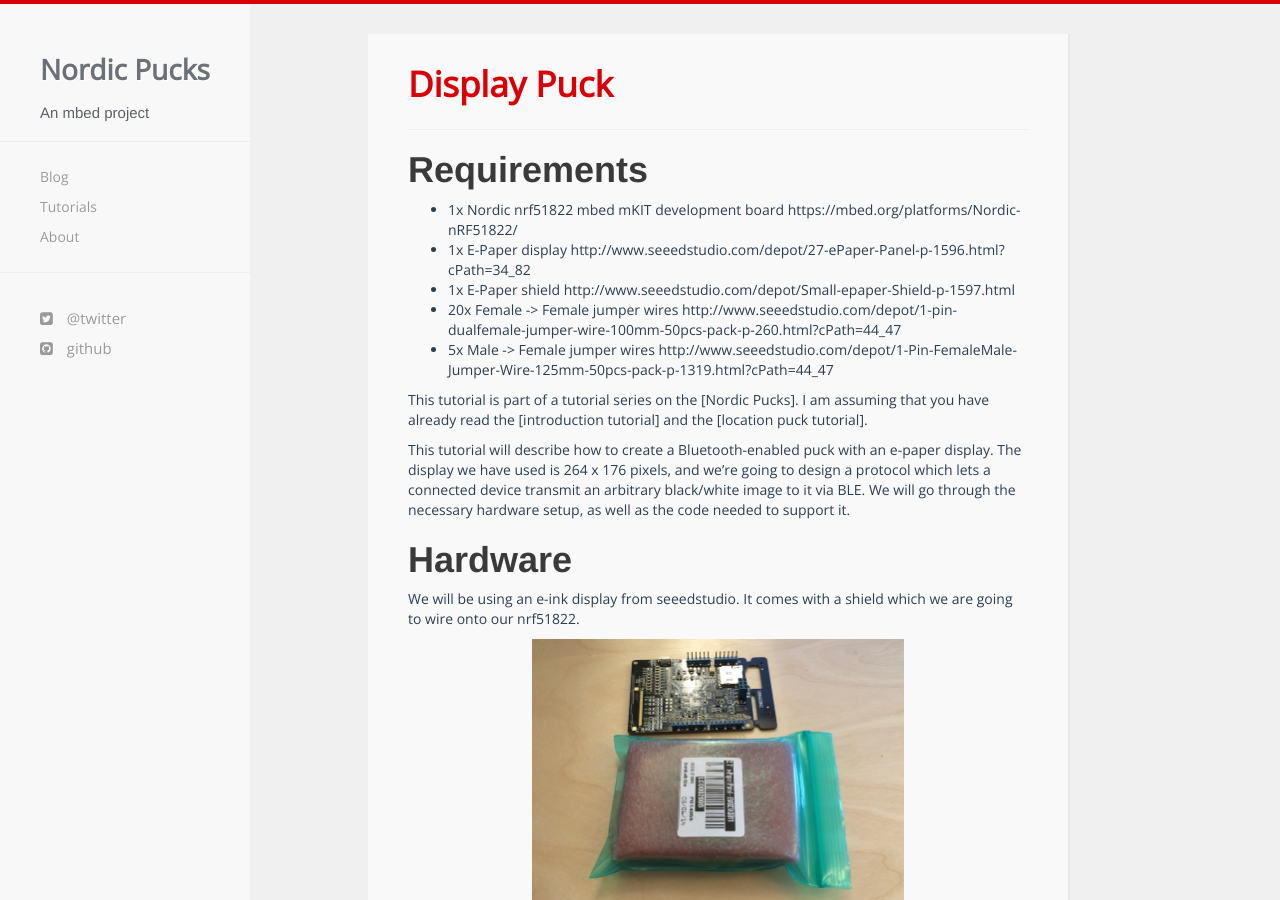
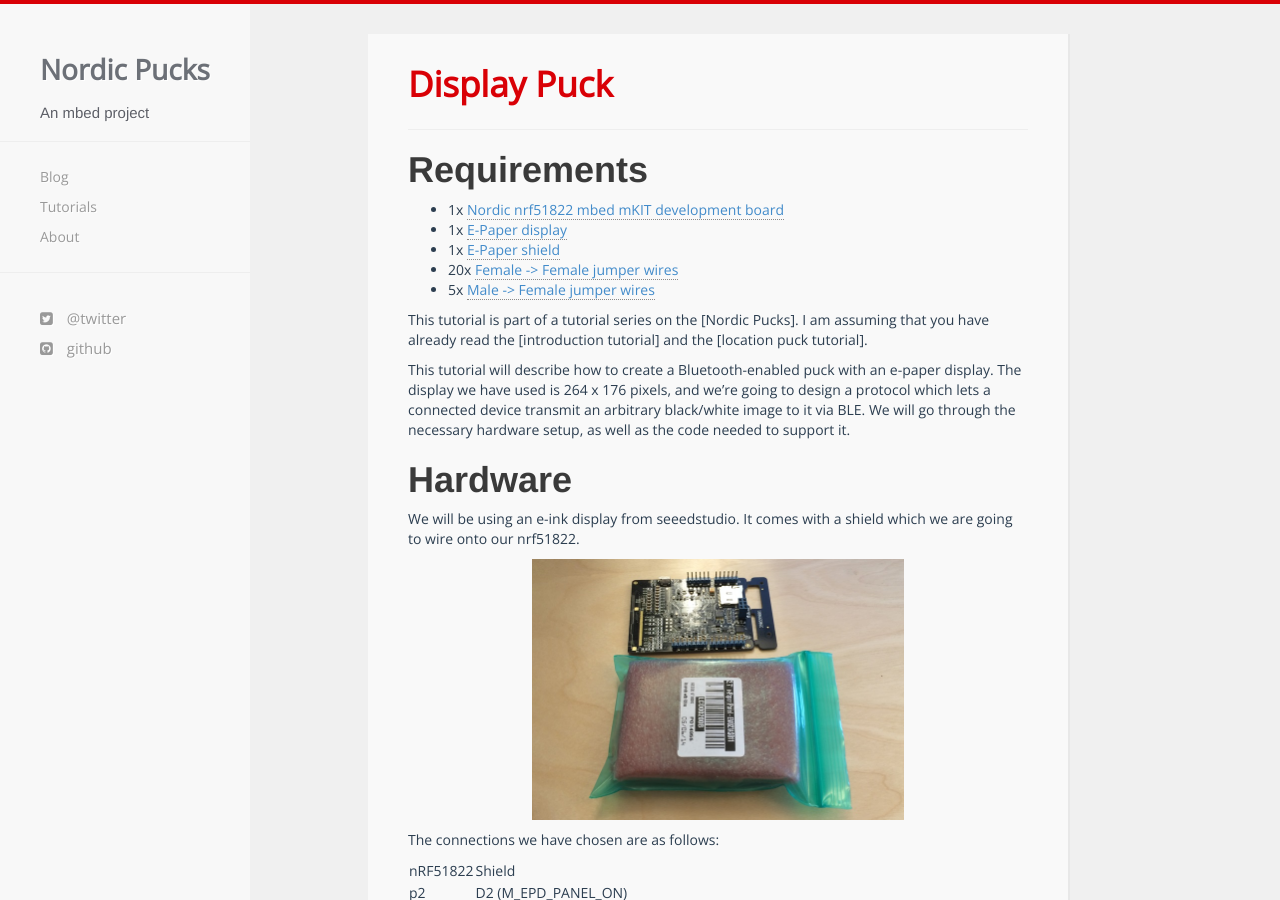
Before and after one commit to NordicPlayground/puck, a Jekyll site: the page built from _tutorials/display.md, in a window 1280 px wide and 900 px high. Built offline with Jekyll 4.4.1, drawn with Linux system fonts in a browser that asks for light colours; nearby versions of some CDN libraries; comment, search, counter and statistics services are not loaded.

Commit message:
Linkify requirements list for display tutorial

```diff
--- a/_tutorials/display.md
+++ b/_tutorials/display.md
@@ -5,11 +5,11 @@ description: How to create your own Display Puck
 ---
 
 # Requirements
-- 1x Nordic nrf51822 mbed mKIT development board https://mbed.org/platforms/Nordic-nRF51822/
-- 1x E-Paper display http://www.seeedstudio.com/depot/27-ePaper-Panel-p-1596.html?cPath=34_82
-- 1x E-Paper shield http://www.seeedstudio.com/depot/Small-epaper-Shield-p-1597.html
-- 20x Female -> Female jumper wires http://www.seeedstudio.com/depot/1-pin-dualfemale-jumper-wire-100mm-50pcs-pack-p-260.html?cPath=44_47
-- 5x Male -> Female jumper wires http://www.seeedstudio.com/depot/1-Pin-FemaleMale-Jumper-Wire-125mm-50pcs-pack-p-1319.html?cPath=44_47
+- 1x [Nordic nrf51822 mbed mKIT development board](https://mbed.org/platforms/Nordic-nRF51822/)
+- 1x [E-Paper display](http://www.seeedstudio.com/depot/27-ePaper-Panel-p-1596.html?cPath=34_82)
+- 1x [E-Paper shield](http://www.seeedstudio.com/depot/Small-epaper-Shield-p-1597.html)
+- 20x [Female -> Female jumper wires](http://www.seeedstudio.com/depot/1-pin-dualfemale-jumper-wire-100mm-50pcs-pack-p-260.html?cPath=44_47)
+- 5x [Male -> Female jumper wires](http://www.seeedstudio.com/depot/1-Pin-FemaleMale-Jumper-Wire-125mm-50pcs-pack-p-1319.html?cPath=44_47)
 
 This tutorial is part of a tutorial series on the [Nordic Pucks].
 I am assuming that you have already read the [introduction tutorial] and the [location puck tutorial].
```
